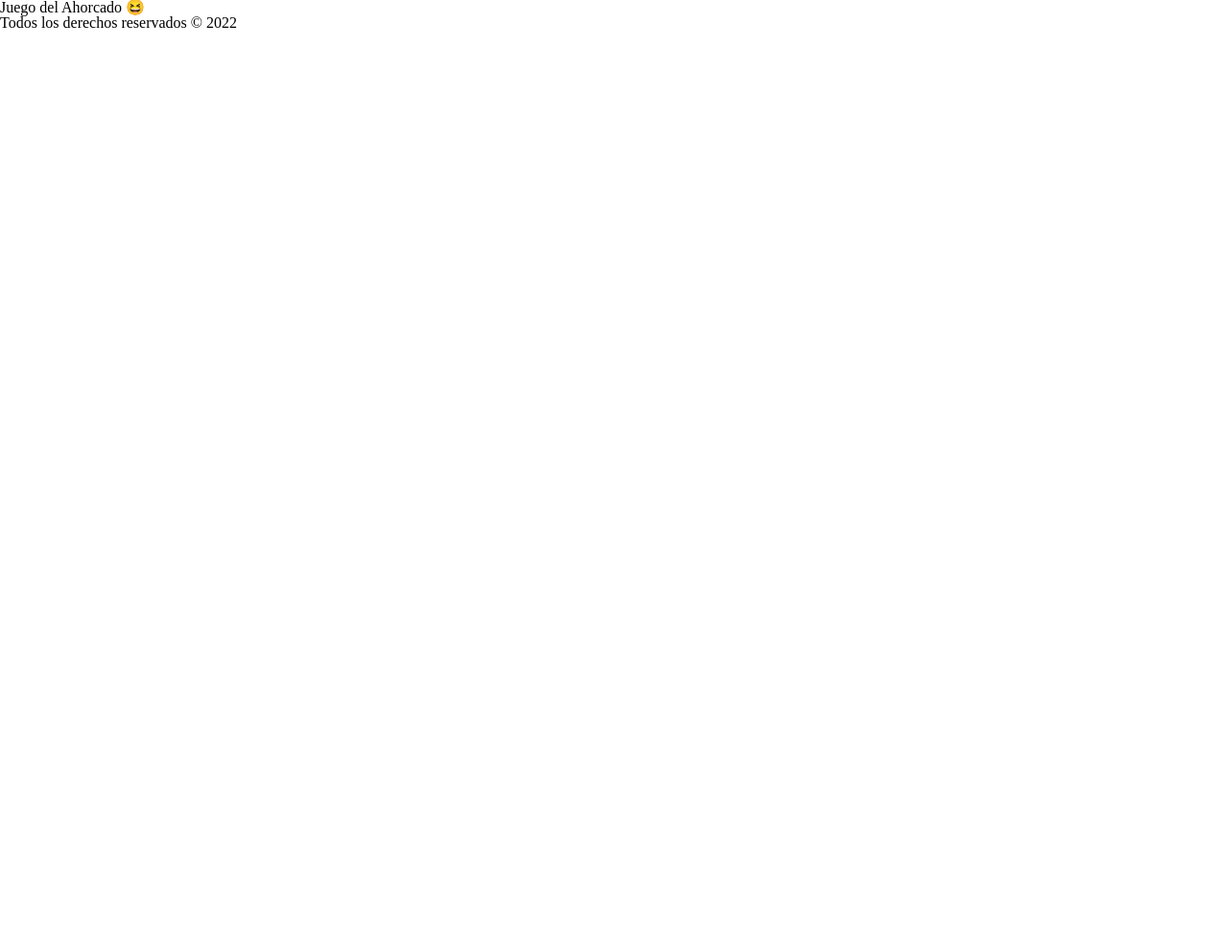
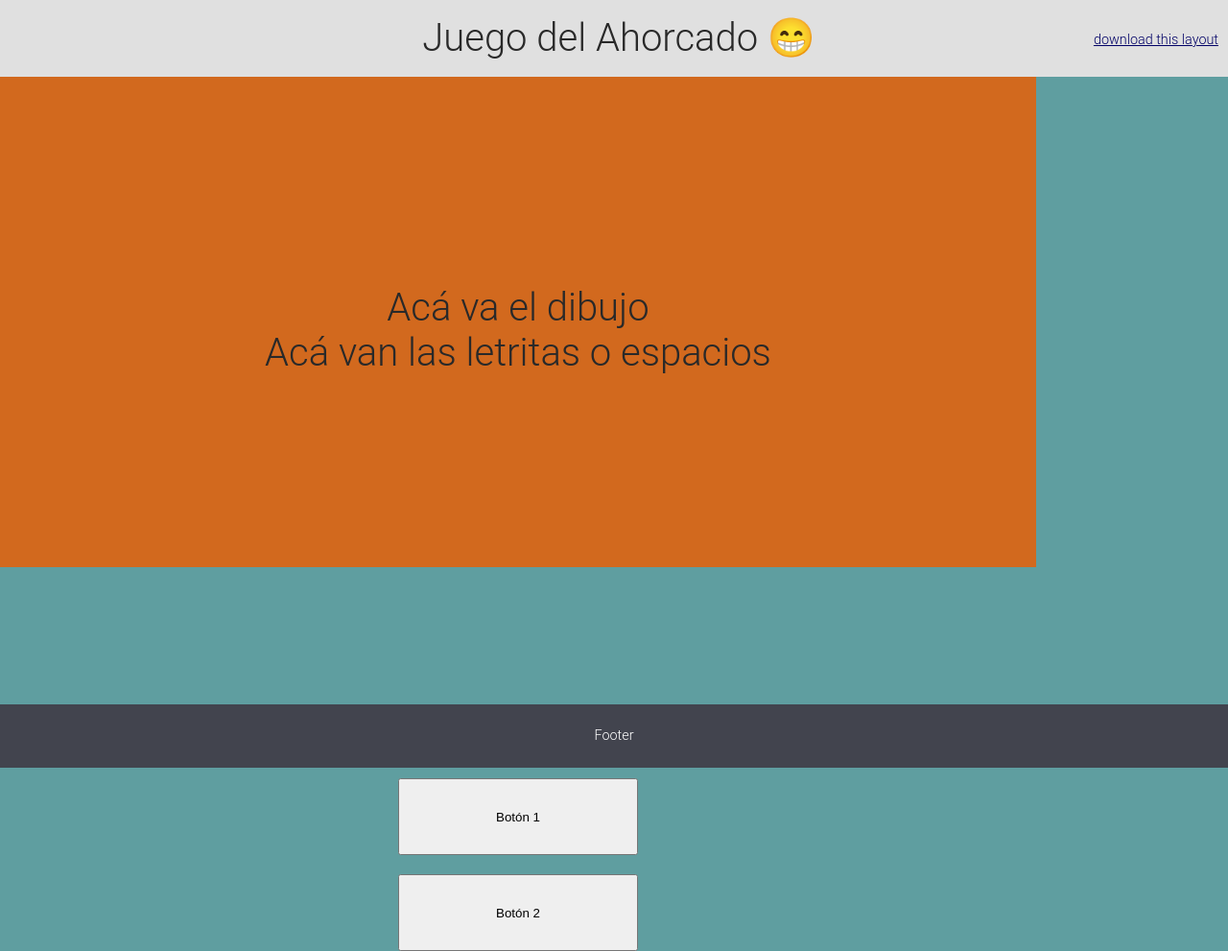
Before and after one commit to Luicha/challengeahorcado2, a plain HTML site: page index.html in a window 1280 px wide. Shown: the whole page at 96% size. Before the commit the page ends 800 px from the top, so only its background shows below. Drawn offline with Linux system fonts and the light colour scheme; a web font is replaced by a local one.

Commit message:
empezando a maquetar el layout...

```diff
--- a/index.html
+++ b/index.html
@@ -1,20 +1,39 @@
 <!DOCTYPE html>
 <html lang="es">
+
 <head>
     <meta charset="UTF-8">
     <meta http-equiv="X-UA-Compatible" content="IE=edge">
     <meta name="viewport" content="width=device-width, initial-scale=1.0">
     <link rel="stylesheet" href="/reset.css">
     <link rel="stylesheet" href="/style.css">
+    <link rel="preconnect" href="https://fonts.googleapis.com">
+    <link rel="preconnect" href="https://fonts.gstatic.com" crossorigin>
+    <link href="https://fonts.googleapis.com/css2?family=Signika+Negative:wght@300;400&display=swap" rel="stylesheet">
     <title>Ahorcado</title>
 </head>
-<body>
-    <main class="principal">
-        <h1>Juego del Ahorcado 😆</h1>
-    </main>
-    <footer class="footer">
-        <h3>Todos los derechos reservados © 2022</h3>
-    </footer>
-    <script type="text/javascript" src="/js/script.js"></script>
-</body>
+
+<body style="background-color:cadetblue;">
+    <div id="container">
+        <div id="header">
+            <h1>Juego del Ahorcado 😁</h1>
+            <a href="/download/template/23" target="_blank">download this layout</a>
+        </div>
+        <div id="wrapper">
+            <div id="content" style="background-color: chocolate;">
+                <img src="" alt="">
+                <h1 style="margin-top: 200px; text-align: center;">Acá va el dibujo</h1>
+                <h1>Acá van las letritas o espacios</h1>
+              <button>Botón 1</button>
+              <button>Botón 2</button>
+            </div>
+        </div>
+
+
+        <div id="footer"><p>Footer</p>
+        </div>
+    </div>
+    <script type="text/javascript">AddFillerLink("content", "navigation", "extra")</script>
+    </body>
+
 </html>
--- a/style.css
+++ b/style.css
@@ -0,0 +1,110 @@
+
+    html, body {
+        font-family: 'Signika Negative', sans-serif;
+        margin: 0;
+        padding: 0;
+    }
+
+    body {
+        color: #292929;
+        font: 90% Roboto, Arial, sans-serif;
+        font-weight: 300;
+    }
+
+    p {
+        padding: 0 10px;
+        line-height: 1.8;
+    }
+
+    ul li {
+        padding-right: 10px;
+        line-height: 1.6;
+    }
+
+    h3 {
+        padding: 5px 20px;
+        margin: 0;
+    }
+
+    h1 {
+        font-size: 40px;
+        text-align: center;
+    }
+
+    button {
+        display: block;
+        text-align: center;
+        width: 250px;
+        height: 80px;
+        margin: 20px auto 20px auto;
+        position: relative;
+        top: 400px;
+    }
+
+    div#header {
+        position: relative;
+    }
+
+    div#header h1 {
+        height: 80px;
+        line-height: 80px;
+        margin: 0;
+        padding-left: 10px;
+        background: #e0e0e0;
+        color: #292929;
+    }
+
+    div#header a {
+        position: absolute;
+        right: 0;
+        top: 23px;
+        padding: 10px;
+        color: #006;
+    }
+
+    div#navigation {
+        background: #7cb71c;
+    }
+
+    div#navigation li {
+        list-style: none;
+    }
+
+    div#extra {
+        background: #147FA9;
+    }
+
+
+    div#wrapper {
+        float: left;
+        width: 100%;
+        margin-left: -200px
+    }
+
+    div#content {
+        margin-left: 200px
+    }
+
+    div#navigation {
+        float: right;
+        width: 200px
+    }
+
+    div#extra {
+        float: right;
+        clear: right;
+        width: 200px
+    }
+
+    div#footer {
+        background: #42444e;
+        color: #fff;
+        clear: both;
+        width: 100%;
+        position: fixed;
+        bottom: 0px;
+        text-align: center;
+    }
+    div#footer p {
+        padding: 20px 10px;
+    }
```
